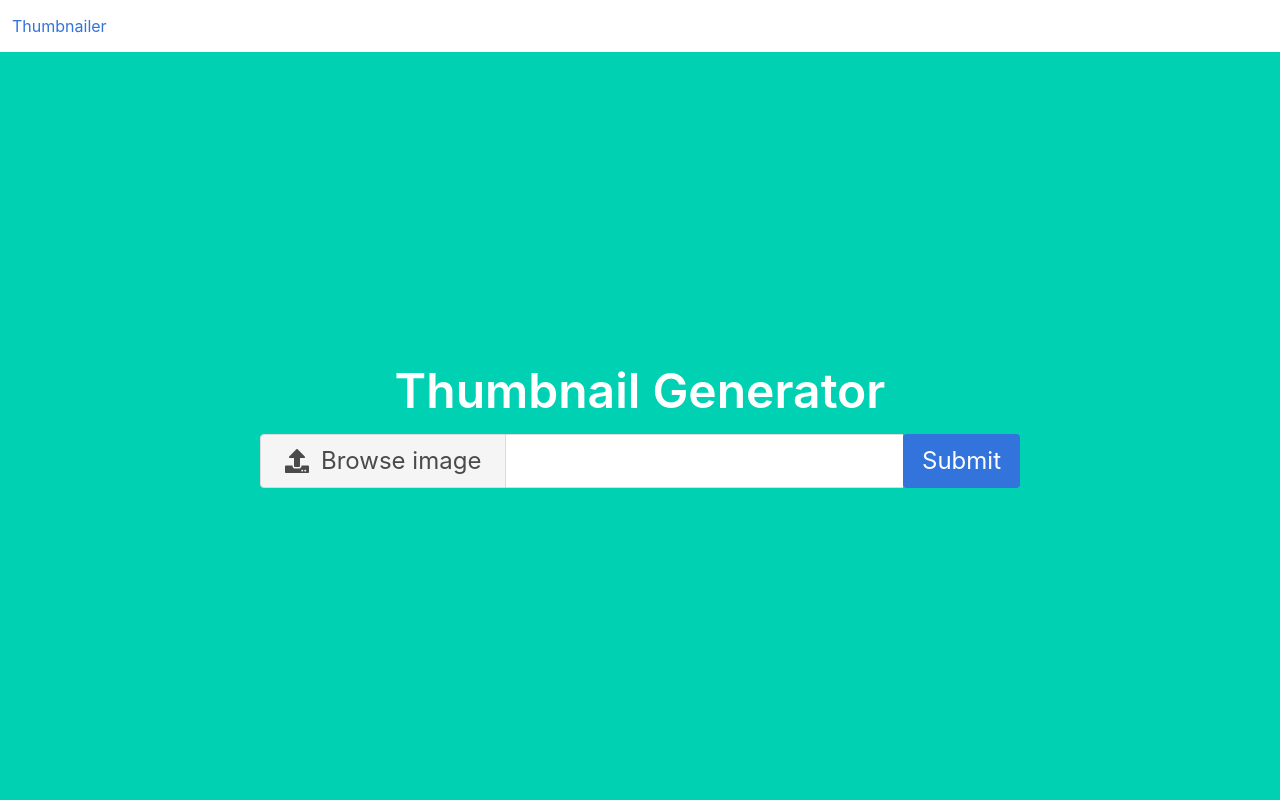
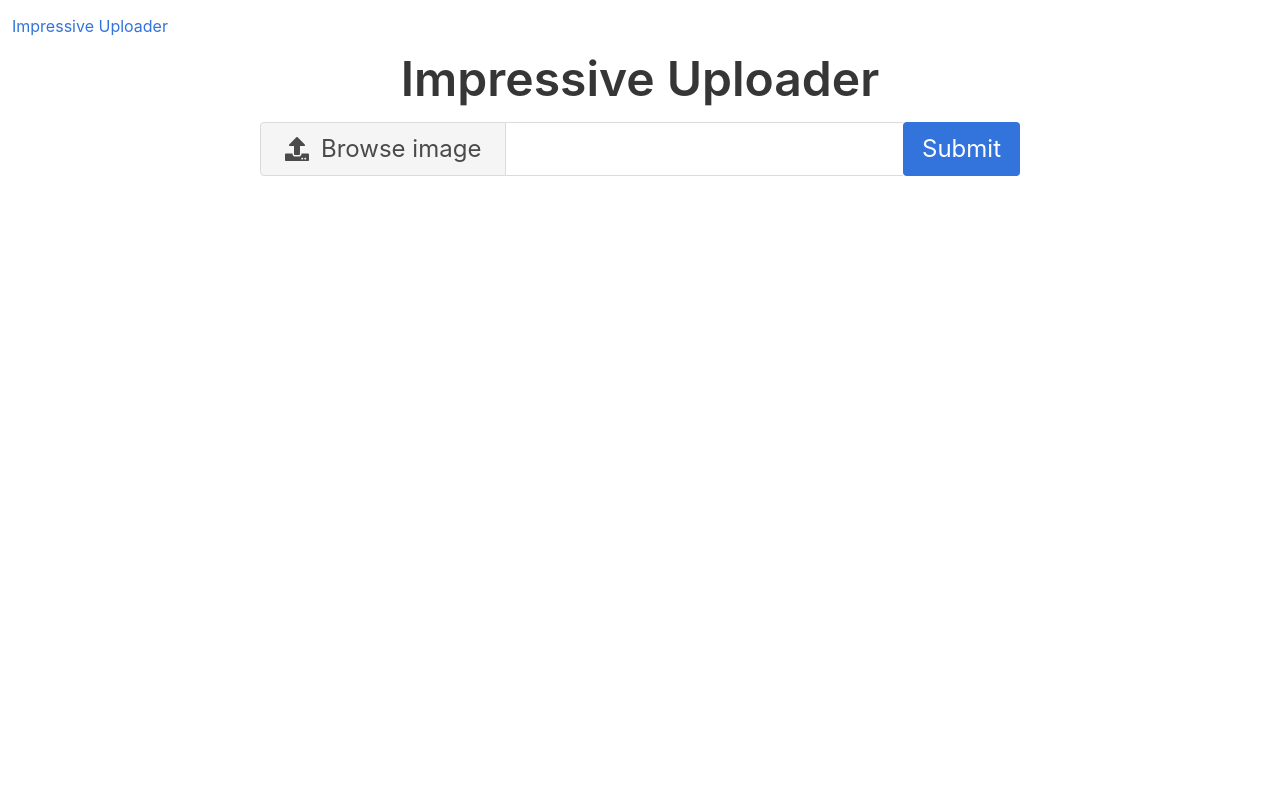
Before and after one commit to nightwarriorftw/impressive_uploader, a Django app: page / in a window 1280 px wide. Run offline with Django 3.2, Linux system fonts and the light colour scheme; parts of the project's set-up code (start-up, migrations or seed data) failed here and were passed over; some libraries are stand-ins or nearby versions.

Commit message:
Updated README.md and added screenshot

```diff
--- a/creator/templates/thumbnails/home.html
+++ b/creator/templates/thumbnails/home.html
@@ -5,7 +5,7 @@
   <meta charset="UTF-8">
   <meta name="viewport" content="width=device-width, initial-scale=1.0">
   <meta http-equiv="X-UA-Compatible" content="ie=edge">
-  <title>Thumbnailer</title>
+  <title>Impressive Uploader</title>
   <link rel="stylesheet" href="https://cdnjs.cloudflare.com/ajax/libs/bulma/0.7.5/css/bulma.min.css">
   <script src="https://cdn.jsdelivr.net/npm/vue"></script>
   <script src="https://cdnjs.cloudflare.com/ajax/libs/axios/0.18.0/axios.min.js"></script>
@@ -15,14 +15,14 @@
   <nav class="navbar" role="navigation" aria-label="main navigation">
     <div class="navbar-brand">
       <a class="navbar-item" href="/">
-        Thumbnailer
+        Impressive Uploader
       </a>
     </div>
   </nav>
-  <section class="hero is-primary is-fullheight-with-navbar">
-    <div class="hero-body">
+  <section class="is-primary is-fullheight-with-navbar">
+    <div>
       <div class="container">
-        <h1 class="title is-size-1 has-text-centered">Thumbnail Generator</h1>
+        <h1 class="title is-size-1 has-text-centered">Impressive Uploader</h1>
         <p class="subtitle has-text-centered" id="progress-title"></p>
         <div class="columns is-centered">
           <div class="column is-8">
```
Also changed, not shown: README.md, public/front_page.png (added), public/processing.png (added), public/upload_image.png (added), public/zip.png (added).
